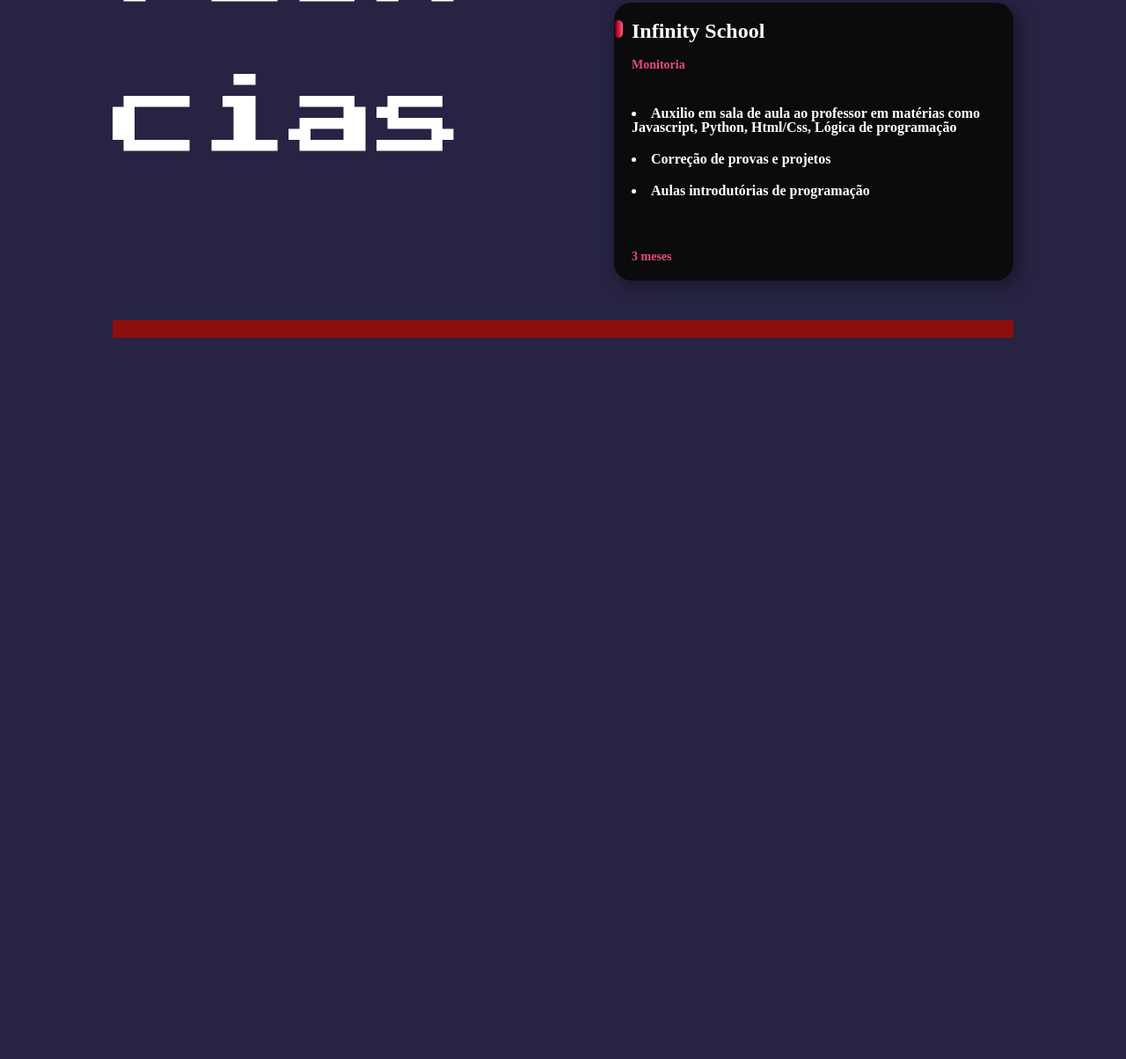
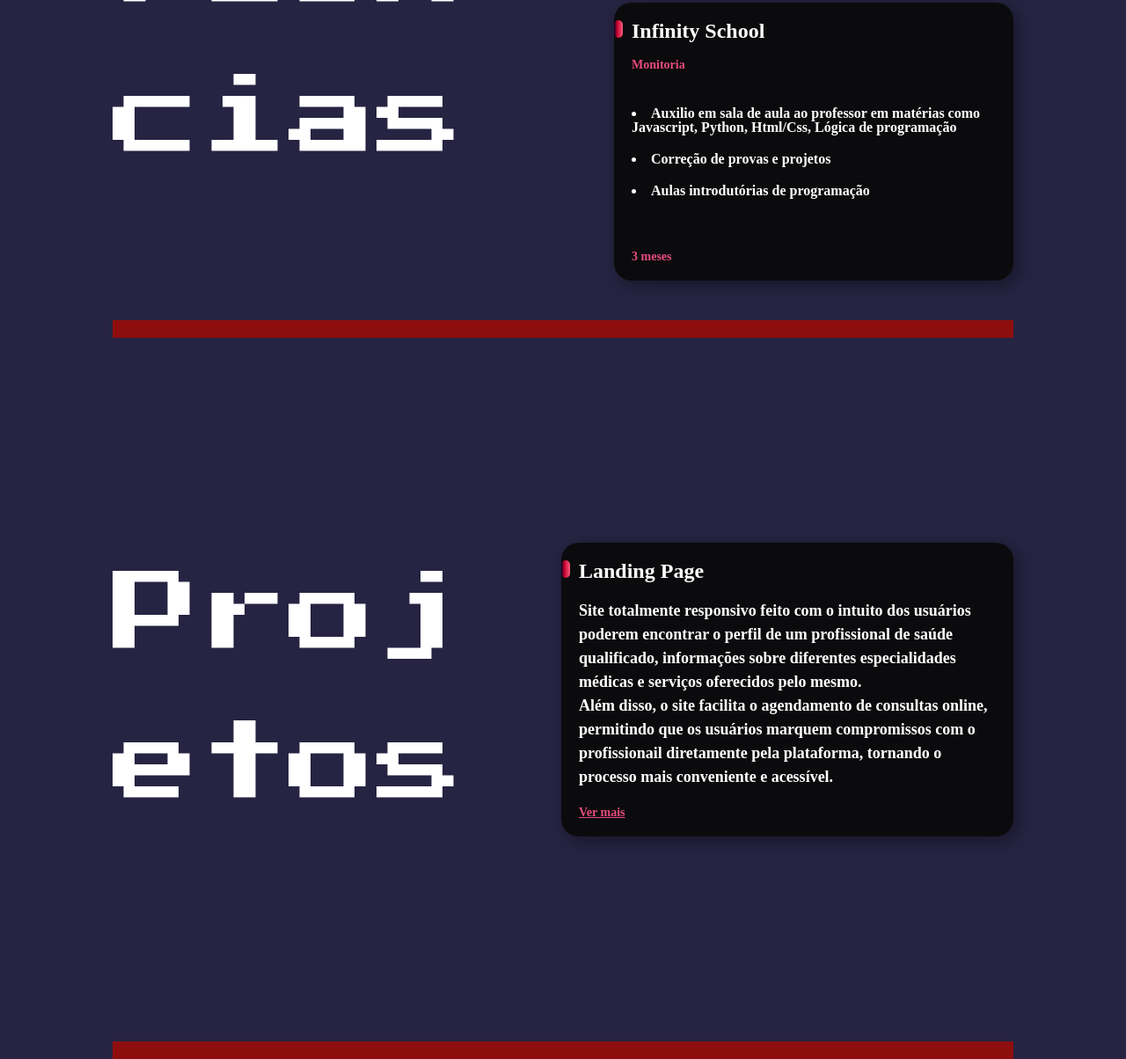
Before and after one commit to Mattheuss12/Portfolio, a plain HTML site: page index.html in a window 1280 px wide. Shown: the part 2316-3520 px from the top of the page at 88% size. Before the commit the page ends 2790 px from the top, so only its background shows below. Drawn offline with Linux system fonts and the light colour scheme.

Commit message:
feat: new tab for projects

```diff
--- a/index.html
+++ b/index.html
@@ -1,5 +1,6 @@
 <!DOCTYPE html>
 <html lang="pt-BR">
+
 <head>
     <meta charset="UTF-8">
     <meta name="viewport" content="width=device-width, initial-scale=1.0">
@@ -10,6 +11,7 @@
     <link rel="stylesheet" href="./reset.css">
     <link rel="stylesheet" href="./styles.css">
 </head>
+
 <body>
     <header class="menu">
         <p class="logo"> {&lt;/&gt;}</p>
@@ -27,7 +29,9 @@
             <!-- <li>
                 <a class="menu_lista_item" href="#github">GitHub</a>
             </li> -->
-            <a class="menu_curriculo" href="https://drive.google.com/file/d/1pjRjsjTs5fdJvvGjRZ4_Zo-l_jImq5UA/view?usp=drive_linkq" target="_blank" >Currículo</a>
+            <a class="menu_curriculo"
+                href="https://drive.google.com/file/d/1pjRjsjTs5fdJvvGjRZ4_Zo-l_jImq5UA/view?usp=drive_linkq"
+                target="_blank">Currículo</a>
         </ul>
     </header>
 
@@ -42,7 +46,9 @@
     <section class="sobre" id="sobre">
         <div class="sobre_infos">
             <h2 class="sobre_titulo">Sobre</h2>
-            <p class="sobre_texto">Desenvolvedor Front-end, especializado em tecnologias como ReactJS, Javascript. Tenho experiência em em criação e implementação de páginas com Styled Components. Atualmente, estou aprimorando meus conhecimentos em MySQL, Typescript.</p>
+            <p class="sobre_texto">Desenvolvedor Front-end, especializado em tecnologias como ReactJS, Javascript. Tenho
+                experiência em em criação e implementação de páginas com Styled Components. Atualmente, estou
+                aprimorando meus conhecimentos em MySQL, Typescript.</p>
             <div class="sobre_texto">
                 <h2>Habilidades técnicas</h2>
             </div>
@@ -64,10 +70,12 @@
                 <h3 class="experiencia_titulo">Gogamers</h3>
                 <h4 class="experiencia_subtitulo">Estágio Front-end</h4>
                 <p class="experiencia_texto">
-                    <li>Desenvolvimento e implantamento de features e correção de bugs na plataforma web usando React.js.</li>
+                    <li>Desenvolvimento e implantamento de features e correção de bugs na plataforma web usando
+                        React.js.</li>
                     <li>Para estilização e responsividade de páginas foi utilizado o Styled Components e Tailwind.</li>
                     <li>Utilizado o GitFlow para o versionamento dos serviços.</li>
-                    <li>Aplicação da metodologia SCRUM para a entrega e definição de sprints com realizações de dailys.</li>
+                    <li>Aplicação da metodologia SCRUM para a entrega e definição de sprints com realizações de dailys.
+                    </li>
                 </p>
                 <p class="experiencia_duracao">11 meses</p>
             </div>
@@ -76,15 +84,36 @@
                 <h3 class="experiencia_titulo">Infinity School</h3>
                 <h4 class="experiencia_subtitulo">Monitoria</h4>
                 <p class="experiencia_texto">
-                    <li>Auxilio em sala de aula ao professor em matérias como Javascript, Python, Html/Css, Lógica de programação</li>
+                    <li>Auxilio em sala de aula ao professor em matérias como Javascript, Python, Html/Css, Lógica de
+                        programação</li>
                     <li>Correção de provas e projetos</li>
                     <li>Aulas introdutórias de programação</li>
-                </p></p>
+                </p>
+                </p>
                 <p class="experiencia_duracao">3 meses</p>
             </div>
+        </div>
+    </section>
+    <section id="projetos" class="projetos">
+        <h2 class="projetos_titulo">Projetos</h2>
+
+        <div class="projetos_lista">
+            <div class="projeto">
+                <h3 class="projeto_titulo">Landing Page</h3>
+                <p class="projeto_descricao">Site totalmente responsivo feito com o intuito dos usuários poderem encontrar o perfil de um profissional de saúde qualificado, informações sobre diferentes especialidades médicas e serviços oferecidos pelo mesmo. <br>  Além disso, o site facilita o agendamento de consultas online, permitindo que os usuários marquem compromissos com o profissionail diretamente pela plataforma, tornando o processo mais conveniente e acessível.</p>
+                <a href="https://drleocortez.com.br" class="projeto_link">Ver mais</a>
+            </div>
+
+            <!-- <div class="projeto">
+                <h3 class="projeto_titulo">Projeto 2</h3>
+                <p class="projeto_descricao">Em construção...</p>
+                <a href="#" class="projeto_link">Ver mais</a>
+            </div>
+     -->
         </div>
     </section>
     <button id="scrollToTopBtn">&#8593;</button>
     <script src="script.js"></script>
 </body>
+
 </html>
--- a/styles.css
+++ b/styles.css
@@ -168,7 +168,7 @@ body{
     justify-content: center;
     align-items: center;
     max-width: 80vw;
-    margin: 90px auto;
+    margin: auto;
     gap: 120px;
     min-height: 100vh;
     border-bottom: 20px solid #8e0e0e;
@@ -239,6 +239,78 @@ body{
     color:#E74B7F;
 
 }
+
+.projetos {
+    display: flex;
+    justify-content: center;
+    align-items: center;
+    max-width: 80vw;
+    margin: auto;
+    gap: 60px;
+    min-height: 100vh;
+    border-bottom: 20px solid #8e0e0e;
+}
+
+.projetos_titulo {
+    font-size: 100px;
+    font-family: "Press Start 2P";
+    word-wrap: break-word;
+    max-width: 450px;
+    line-height: 1.7;
+}
+
+.projetos_lista {
+    display: flex;
+    justify-content: center;
+    align-items: center;
+    flex-direction: column;
+    gap: 30px;
+}
+
+.projeto {
+    background-color: rgba(9, 9, 9, 0.927);
+    padding: 20px;
+    border-radius: 20px;
+    max-width: 500px;
+    display: flex;
+    flex-direction: column;
+    gap: 20px;
+    font-weight: bold;
+    box-shadow: 5px 5px 20px rgba(0, 0, 0, 0.4);
+}
+
+.projeto_titulo {
+    color: #fff;
+    font-size: 24px;
+    position: relative;
+}
+
+.projeto_titulo::before {
+    content: "";
+    background: linear-gradient(
+        90deg,
+        rgba(2, 0, 36, 1) 0%,
+        rgba(193, 0, 44, 1) 35%,
+        rgba(255, 92, 129, 1) 100%
+    );
+    width: 10px;
+    height: 20px;
+    position: absolute;
+    top: 0;
+    left: -20px;
+    border-radius: 5px;
+}
+
+.projeto_descricao {
+    line-height: 1.5;
+    font-size: 18px;
+}
+
+.projeto_link {
+    font-size: 14px;
+    color: #E74B7F;
+}
+
 
 #scrollToTopBtn {
     display: none;
```
